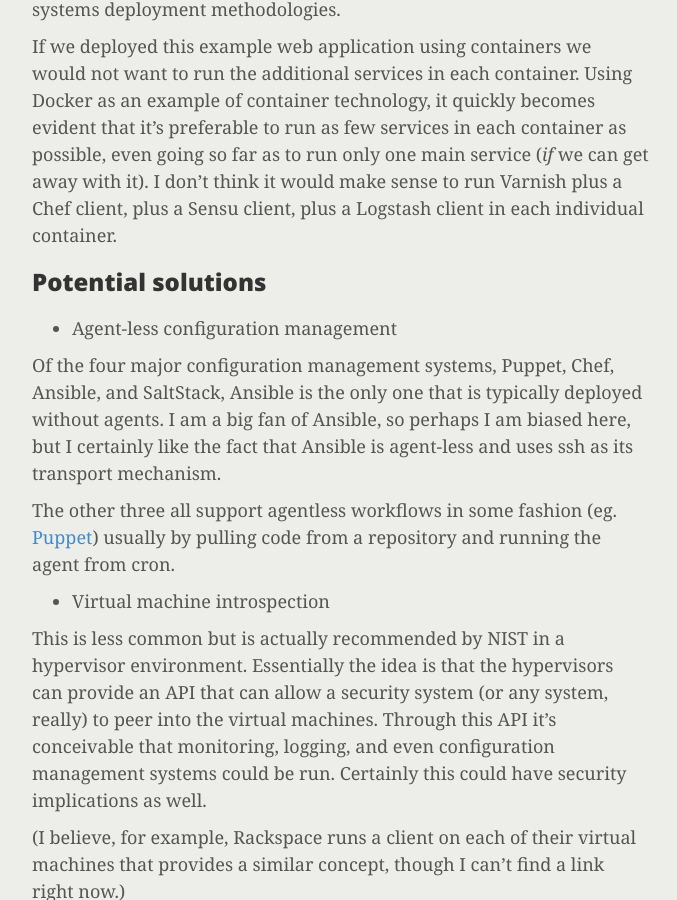
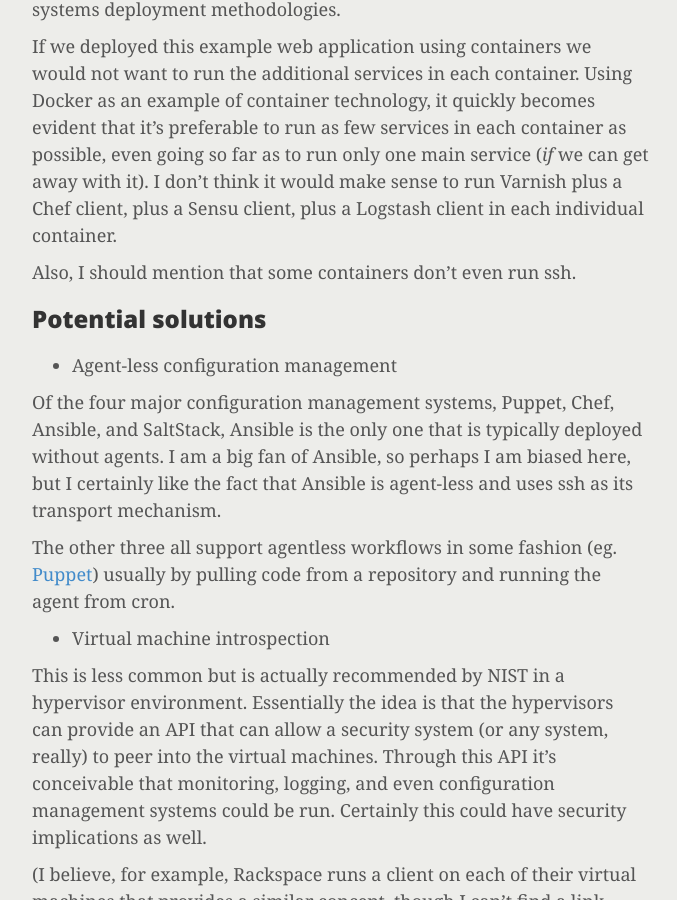
Before and after one commit to flatsec/flatsec.github.io, a Jekyll site: the page built from _posts/2014-11-02-do-we-need-all-these-clients.md, in a window 1280 px wide and 900 px high, scrolled down 2711 px. Shown: the whole window, without its empty margins (138-815 px from the left). Built offline with Jekyll 4.4.1, drawn with Linux system fonts in a browser that asks for light colours; nearby versions of some CDN libraries; Markdown is read by kramdown in place of the engine named in the settings; comment, search, counter and statistics services are not loaded.

Commit message:
add line on not running sshd in containers

```diff
--- a/_posts/2014-11-02-do-we-need-all-these-clients.md
+++ b/_posts/2014-11-02-do-we-need-all-these-clients.md
@@ -68,6 +68,8 @@ I do think containers are important. They aren't going to be used by all organiz
 
 If we deployed this example web application using containers we would not want to run the additional services in each container. Using Docker as an example of container technology, it quickly becomes evident that it's preferable to run as few services in each container as possible, even going so far as to run only one main service (_if_ we can get away with it). I don't think it would make sense to run Varnish plus a Chef client, plus a Sensu client, plus a Logstash client in each individual container.
 
+Also, I should mention that some containers don't even run ssh.
+
 ### Potential solutions
 
 * Agent-less configuration management
```
